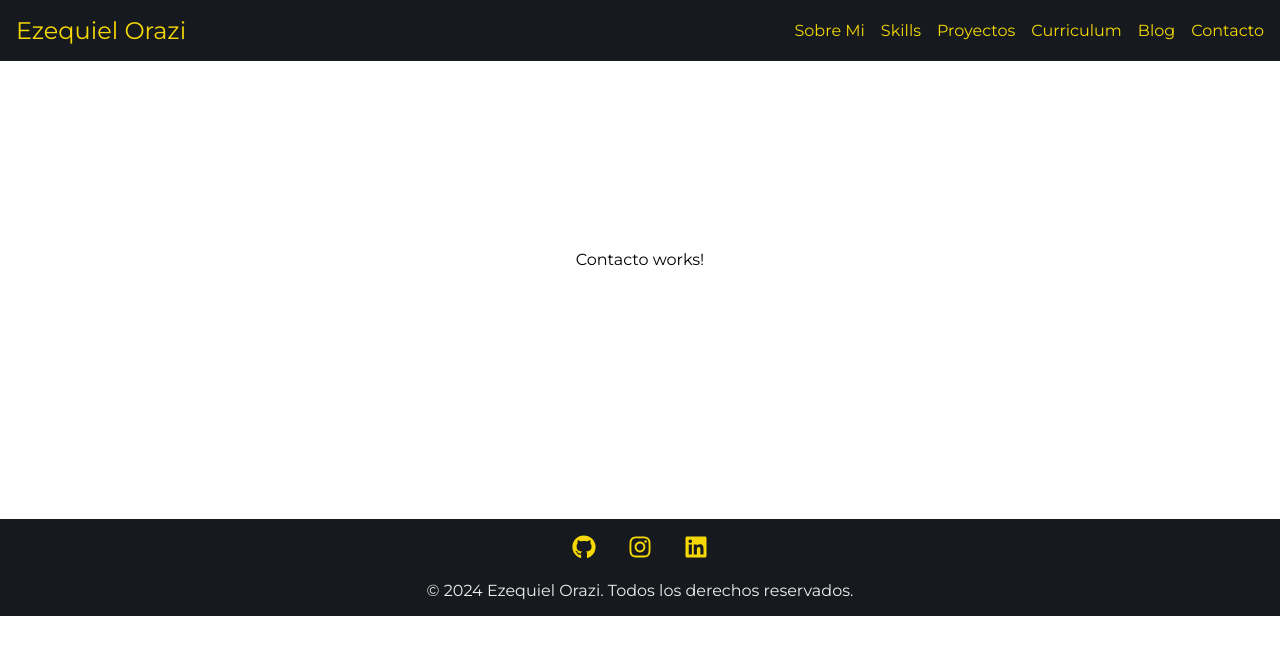
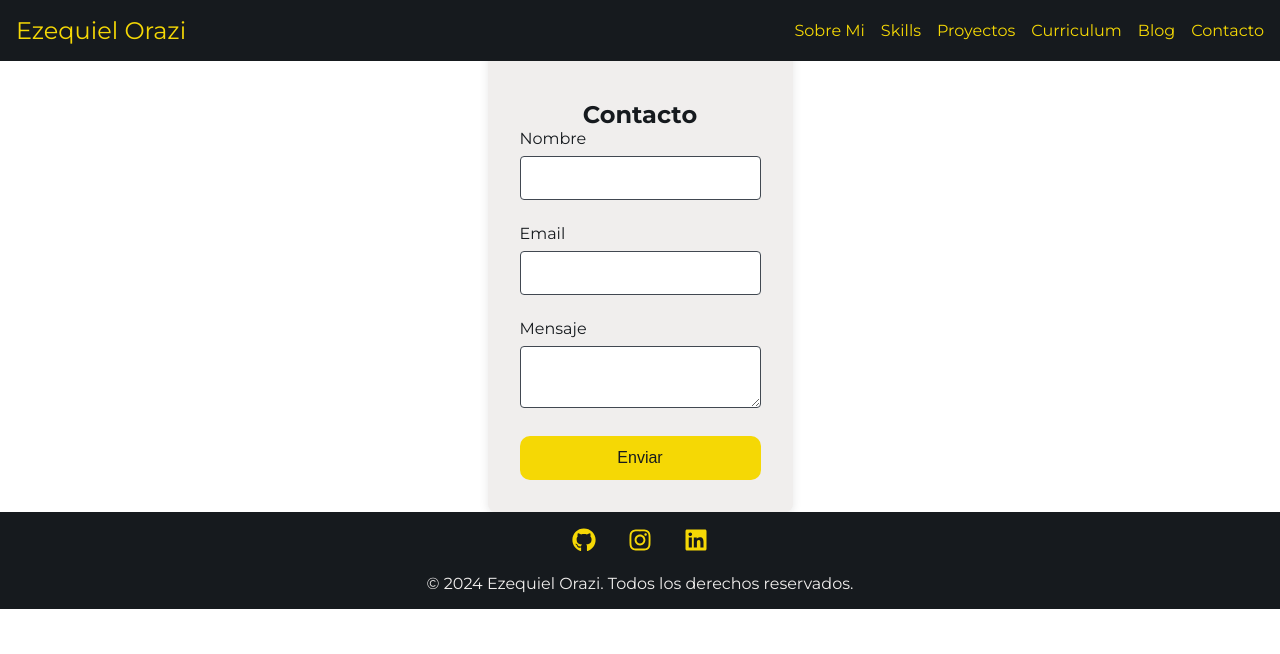
Before and after one commit to Ezzeorazi/mi-portafolio, a React (Vite) app: page /contacto in a window 1280 px wide. Shown: the top 654 px of the page. Built offline with nearby package versions, Linux system fonts and the light colour scheme.

Commit message:
formulario de contacto

```diff
--- /dev/null
+++ b/src/hooks/useForm.js
@@ -0,0 +1,29 @@
+import { useState } from "react";
+
+const useForm = (initialValues, validate) => {
+  const [values, setValues] = useState(initialValues);
+  const [errors, setErrors] = useState({});
+
+  const handleChange = (e) => {
+    const { name, value } = e.target;
+    setValues({
+      ...values,
+      [name]: value
+    });
+  };
+
+  const handleSubmit = (e) => {
+    e.preventDefault();
+    const validationErrors = validate(values);
+    setErrors(validationErrors);
+
+    // Si no hay errores, aquí podrías agregar el código para enviar el formulario
+    if (Object.keys(validationErrors).length === 0) {
+      console.log("Formulario enviado con éxito", values);
+    }
+  };
+
+  return { values, errors, handleChange, handleSubmit };
+};
+
+export default useForm;
--- a/src/pages/Contacto/Contacto.jsx
+++ b/src/pages/Contacto/Contacto.jsx
@@ -1,16 +1,60 @@
-"use client";
-import React from 'react';
-import styles from './Contacto.module.css';
-import PropTypes from 'prop-types';
+import React from "react";
+import styles from "./Contacto.module.css";
+import useForm from "../../hooks/useForm";
+import validate from "./validate";
 
 const Contacto = ({}) => {
-	return (
-		<div className={styles.contacto}>
- 			Contacto works!
- 		</div>
-	);
+  const { values, errors, handleChange, handleSubmit } = useForm(
+    { name: "", email: "", message: "" },
+    validate
+  );
+  return (
+    <div className={styles.contactForm}>
+      <h2>Contacto</h2>
+      <form onSubmit={handleSubmit}>
+        <div
+          className={styles.formGroup}
+          action="https://formsubmit.co/ezequiel.orazi90@gmail.com"
+          method="POST"
+        >
+          <label htmlFor="name">Nombre</label>
+          <input
+            type="text"
+            id="name"
+            name="name"
+            value={values.name}
+            onChange={handleChange}
+          />
+          {errors.name && <p className={styles.error}>{errors.name}</p>}
+        </div>
+
+        <div className={styles.formGroup}>
+          <label htmlFor="email">Email</label>
+          <input
+            type="email"
+            id="email"
+            name="email"
+            value={values.email}
+            onChange={handleChange}
+          />
+          {errors.email && <p className={styles.error}>{errors.email}</p>}
+        </div>
+
+        <div className={styles.formGroup}>
+          <label htmlFor="message">Mensaje</label>
+          <textarea
+            id="message"
+            name="message"
+            value={values.message}
+            onChange={handleChange}
+          ></textarea>
+          {errors.message && <p className={styles.error}>{errors.message}</p>}
+        </div>
+
+        <button type="submit">Enviar</button>
+      </form>
+    </div>
+  );
 };
 
-Contacto.propTypes = {};
-
 export default Contacto;
--- a/src/pages/Contacto/Contacto.module.css
+++ b/src/pages/Contacto/Contacto.module.css
@@ -1,6 +1,59 @@
-.contacto {
-    display: flex;
-    flex-wrap: wrap;
-    justify-content: center;
-    margin: 250px;
-}
+.contactForm {
+    max-width: 500px;
+    margin: 0 auto;
+    padding: 2rem;
+    background-color: var(--color-light);
+    border-radius: 8px;
+    box-shadow: 0 2px 10px rgba(0, 0, 0, 0.1);
+    padding-top: 100px;
+  }
+
+  h2 {
+    text-align: center;
+    color: var(--color-dark);
+  }
+
+  .formGroup {
+    margin-bottom: 1.5rem;
+  }
+
+  .formGroup label {
+    display: block;
+    margin-bottom: 0.5rem;
+    color: var(--color-dark);
+  }
+
+  .formGroup input,
+  .formGroup textarea {
+    width: 100%;
+    padding: 0.75rem;
+    border: 1px solid var(--color-gray);
+    border-radius: 4px;
+    font-size: 1rem;
+  }
+
+  .formGroup input:focus,
+  .formGroup textarea:focus {
+    border-color: var(--color-pink);
+  }
+
+  .error {
+    color: var(--color-pink);
+    font-size: 0.875rem;
+  }
+
+  button {
+    width: 100%;
+    padding: 0.8rem;
+    background-color: var(--color-yellow);
+    border: none;
+    border-radius: 10px;
+    color: var(--color-dark);
+    font-size: 1rem;
+    cursor: pointer;
+  }
+
+  button:hover {
+    background-color: var(--color-pink);
+    color: var(--color-light);
+  }
--- /dev/null
+++ b/src/pages/Contacto/validate.js
@@ -0,0 +1,24 @@
+const validate = (values) => {
+    let errors = {};
+
+    // Validar el campo nombre
+    if (!values.name.trim()) {
+      errors.name = "El nombre es obligatorio.";
+    }
+
+    // Validar el campo email
+    if (!values.email) {
+      errors.email = "El email es obligatorio.";
+    } else if (!/\S+@\S+\.\S+/.test(values.email)) {
+      errors.email = "El email no es válido.";
+    }
+
+    // Validar el campo mensaje
+    if (!values.message.trim()) {
+      errors.message = "El mensaje es obligatorio.";
+    }
+
+    return errors;
+  };
+
+  export default validate;
```
